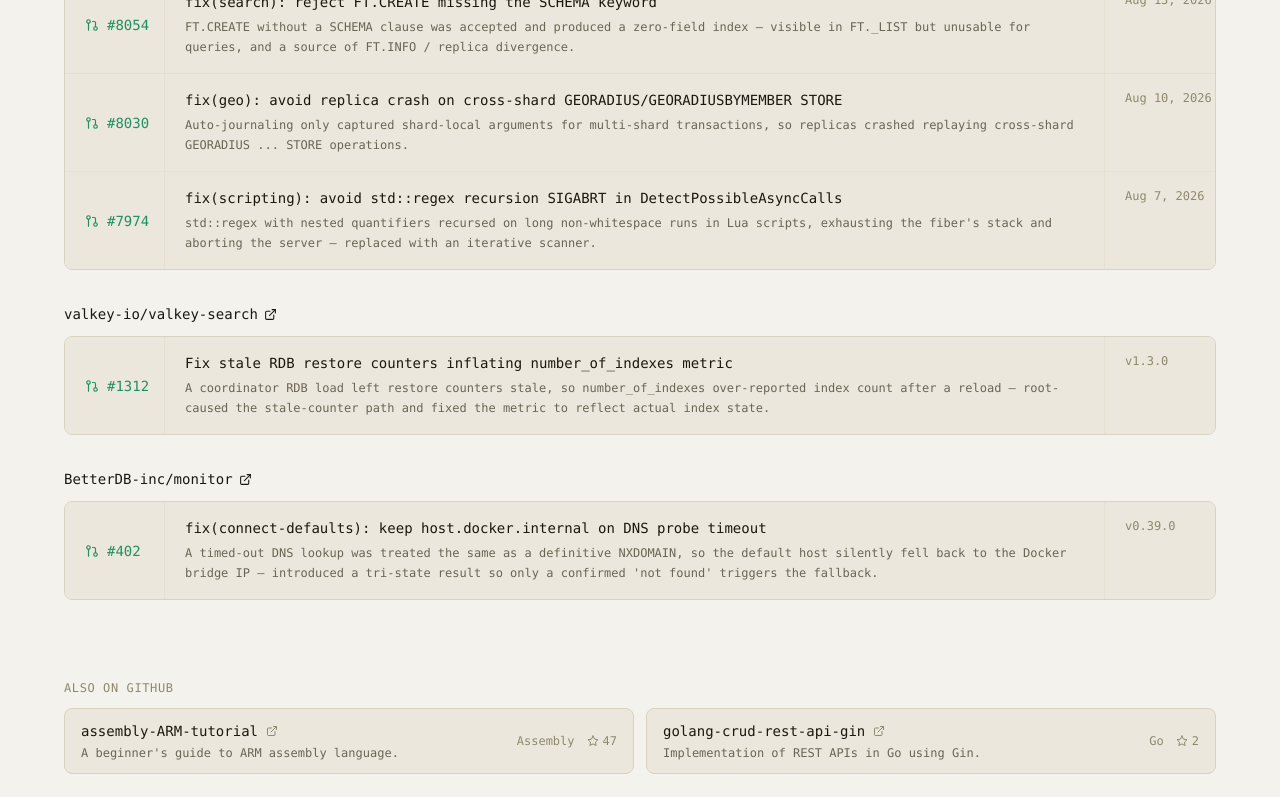
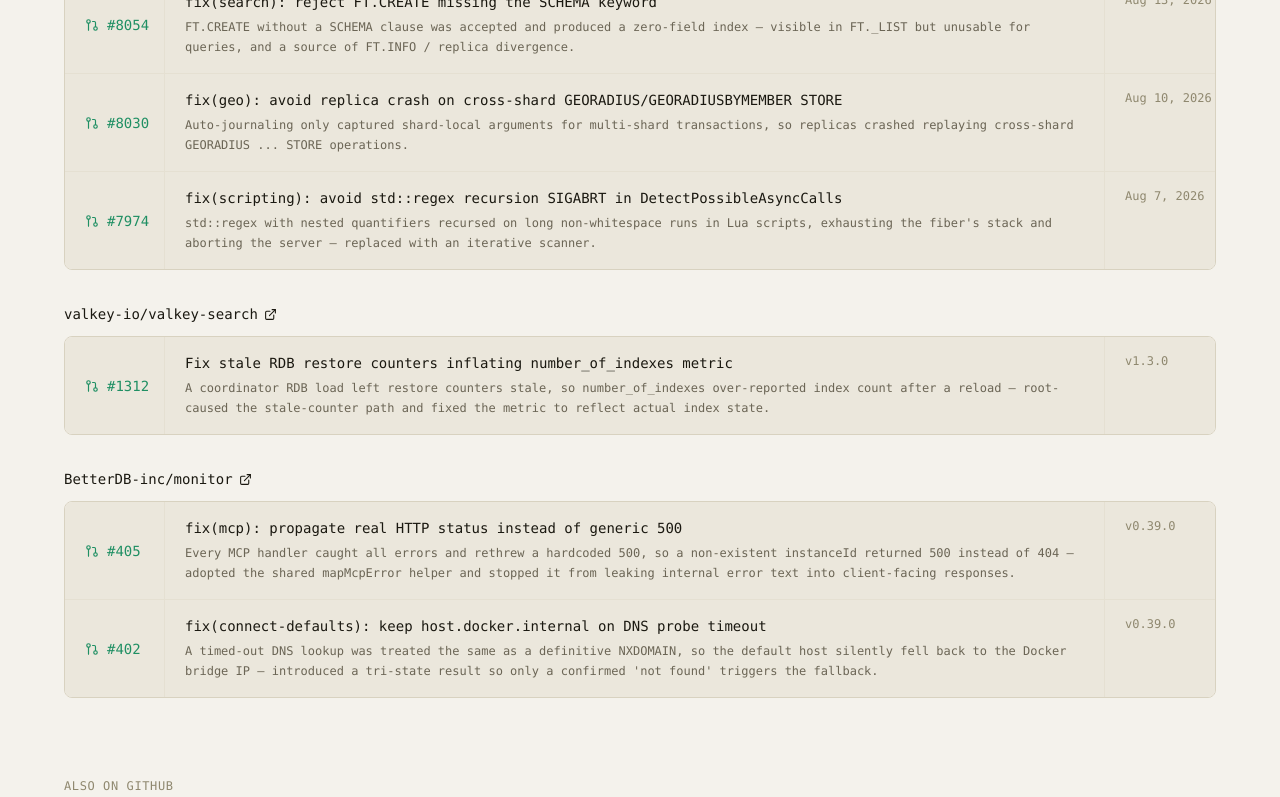
Before and after one commit to Shikha-code36/shikhaPortfolio, a React (Vite) app: page / in a window 1280 px wide. Shown: the part 5485-6282 px from the top of the page. Built offline with nearby package versions, Linux system fonts and the light colour scheme.

Commit message:
update in PR

```diff
--- a/src/components/OpenSource.jsx
+++ b/src/components/OpenSource.jsx
@@ -79,6 +79,13 @@
     repoUrl: "https://github.com/BetterDB-inc/monitor",
     prs: [
       {
+        number: 405,
+        url: "https://github.com/BetterDB-inc/monitor/pull/405",
+        title: "fix(mcp): propagate real HTTP status instead of generic 500",
+        note: "Every MCP handler caught all errors and rethrew a hardcoded 500, so a non-existent instanceId returned 500 instead of 404 — adopted the shared mapMcpError helper and stopped it from leaking internal error text into client-facing responses.",
+        merged: "v0.39.0",
+      },
+      {
         number: 402,
         url: "https://github.com/BetterDB-inc/monitor/pull/402",
         title:
```
